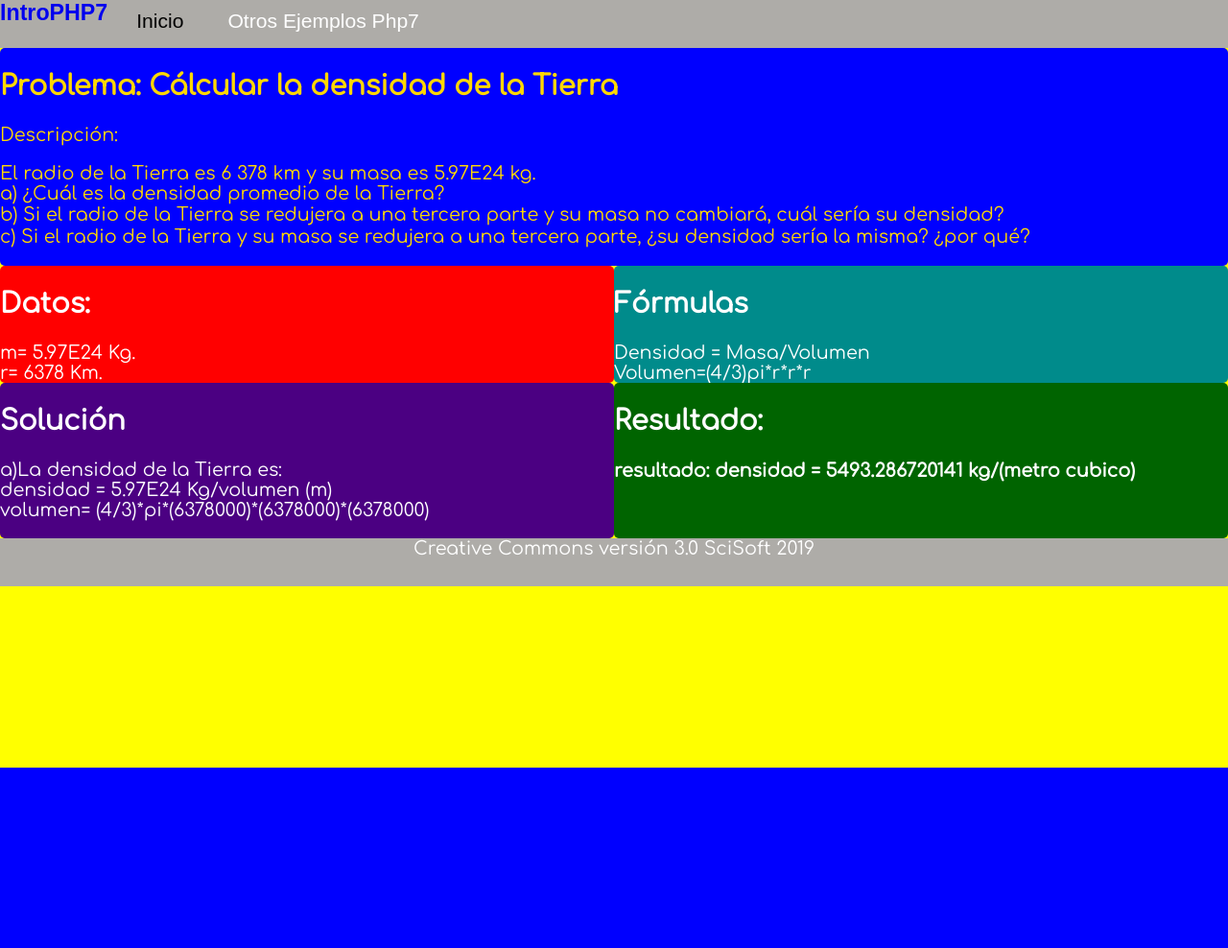
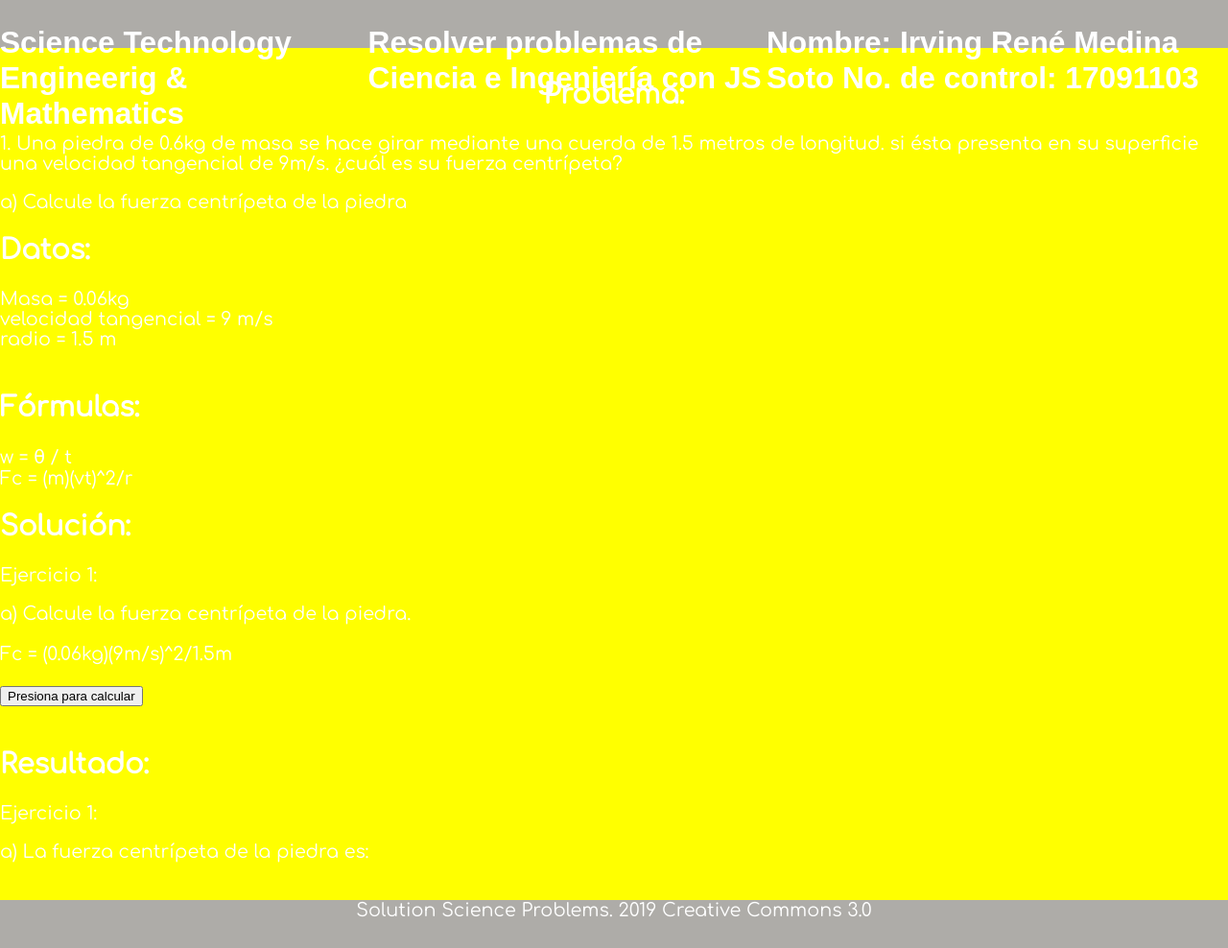
Before and after one commit to Irvingm07/appPhp7, a PHP site: page / in a window 1280 px wide. Shown: the whole page at 96% size. Before the commit the page ends 800 px from the top, so only its background shows below. Run offline with PHP 8.4, Linux system fonts and the light colour scheme; some web fonts are replaced.

Commit message:
Update index.php

```diff
--- a/index.php
+++ b/index.php
@@ -2,71 +2,78 @@
 <html lang="es-mx">
 <head>
     <meta charset="UTF-8">
-    <title>IntroPhp7 Grupo XA</title>
-    <link rel="stylesheet" href="css/estilos.css"/>
-    <link rel="stylesheet" href="css/menu.css"/>
-    <link rel="stylesheet" href="css/problema.css"/>
+    <meta name="viewport" content="width=device-width, initial-scale=1.0">
+    <meta http-equiv="X-UA-Compatible" content="ie=edge">
+    <title>Science Technology Engineerig & Mathematics</title>
+    <link rel="stylesheet" href="">
+    <link rel="stylesheet" href="css/estilos.css">
     <link href="https://fonts.googleapis.com/css?family=Rambla" rel="stylesheet">
     <link href="https://fonts.googleapis.com/css?family=Comfortaa" rel="stylesheet">
+    <script>
+         function solucion1(){
+        var masa=0.06;
+        var vt = 81;
+        var radio = 1.5;
+        var fc = masa * vt / radio;
+        var a=Math.round(fc);
+        var d=document.getElementById("resultado");
+        d.innerHTML='<h2>Resultado: </h2> Ejercicio 1:<br></br> a)La fuerza centrípeta de la piedra es: <br></br> Fc= '+ fc +'  N' ;
+        }
+    </script>
  </head>
  <body>
-   <section class="wrapper">
-    <header>
-      <h1 class="logo"><a href="index.php">IntroPHP7</a></h1>
-      <nav>
-      <ul>
-        <li><a href="index.php" class="current">Inicio</a></li>
-        <li><a href="#">Otros Ejemplos Php7</a></li>
-      </ul>
-      </nav>
+    <section id="contenedor">
+    <header id="gridHeader">
+    <h1>Science Technology Engineerig & Mathematics</h1>
+    <h2>Resolver problemas de Ciencia e Ingeniería con JS</h2>
+    <h2>Nombre: Irving René Medina Soto No. de control: 17091103</h2>
+
     </header>
-<section id="contenedor">
-<section  class="problema">
-  <h2>Problema: Cálcular la densidad de la Tierra</h2>
-  <p>Descripción:</p>
-  <p>El radio de la Tierra es 6 378 km y su masa es 5.97E24 kg. <br>
-a) ¿Cuál es la densidad promedio de la Tierra?<br>
-b) Si el radio de la Tierra se redujera a una tercera parte y su masa no cambiará, cuál serı́a su densidad?<br>
-c) Si el radio de la Tierra y su masa se redujera a una
-tercera parte, ¿su densidad serı́a la misma? ¿por qué?</p>
     </section>
-<section class="formulas">
-<h2>Fórmulas</h2>
-    Densidad = Masa/Volumen<br>
-    Volumen=(4/3)pi*r*r*r
+    <section id="problema"  class="gridProblema">
+     <section id=descripcion>
+     <h2><center>Problema:</center></h2>
+     <p>1. Una piedra de 0.6kg de masa se hace girar mediante una cuerda de 1.5 metros de longitud. si ésta presenta
+        en su superficie una velocidad tangencial de 9m/s. ¿cuál es su fuerza centrípeta?
+     </p>
+            <p>a) Calcule la fuerza centrípeta de la piedra<br>
+
+
       </section>
-<section class="datos">
+      <section id="datos">
             <h2>Datos:</h2>
-   m= 5.97E24 Kg. <br>
-   r= 6378 Km.
+            Masa = 0.06kg <br>
+            velocidad tangencial = 9 m/s<br>
+            radio = 1.5 m<br>
+
+            <br>
       </section>
-<section class="calculos">
-<h2>Solución</h2>
-   <p>a)La densidad de la Tierra es:<br>
-    densidad = 5.97E24 Kg/volumen (m) <br>
-    volumen= (4/3)*pi*(6378000)*(6378000)*(6378000)</p>
+      <section id="formulas">
+            <h2>Fórmulas:</h2>
+            w = θ / t<br>
+            Fc = (m)(vt)^2/r
+
+            <br>
       </section>
-<?php
-     function calcula_densidad(){
-        $PI=3.141592;
-        $masa= 5.97E24;
-        $radio= 6378e3;
-        $volumen= (4/3)*$PI*$radio*$radio*$radio;
-        $densidad= $masa/$volumen;
-        return $densidad;
-     }
-?>
-<section class="resultado">
+      <section id="solucion">
+            <h2>Solución: </h2>
+            Ejercicio 1:
+            <p> a) Calcule la fuerza centrípeta de la piedra.<br>
+                <br>
+             Fc = (0.06kg)(9m/s)^2/1.5m <br>
+             <br>
+             <button onclick="solucion1()">Presiona para calcular</button><br>
+             <br>
+      </section>
+      <section id="resultado">
       <h2>Resultado:</h2>
-<div id="resultadoA"></div>
-<?php
- print "<h1> resultado: densidad = ".calcula_densidad(). " kg/(metro cubico)</h1>";
-?>
+      Ejercicio 1:
+      <p> a) La fuerza centrípeta de la piedra es:<br>
+         <br>
      </section>
     </section>
-    <footer class="pie">
-     Creative Commons versión 3.0 SciSoft 2019
+     <footer id="gridPie">
+        <p>Solution Science Problems. 2019 Creative Commons 3.0</p>
      </footer>
-   </section>
  </body>
  </html>
```
Lines whose indentation alone changed are shown as unchanged.
